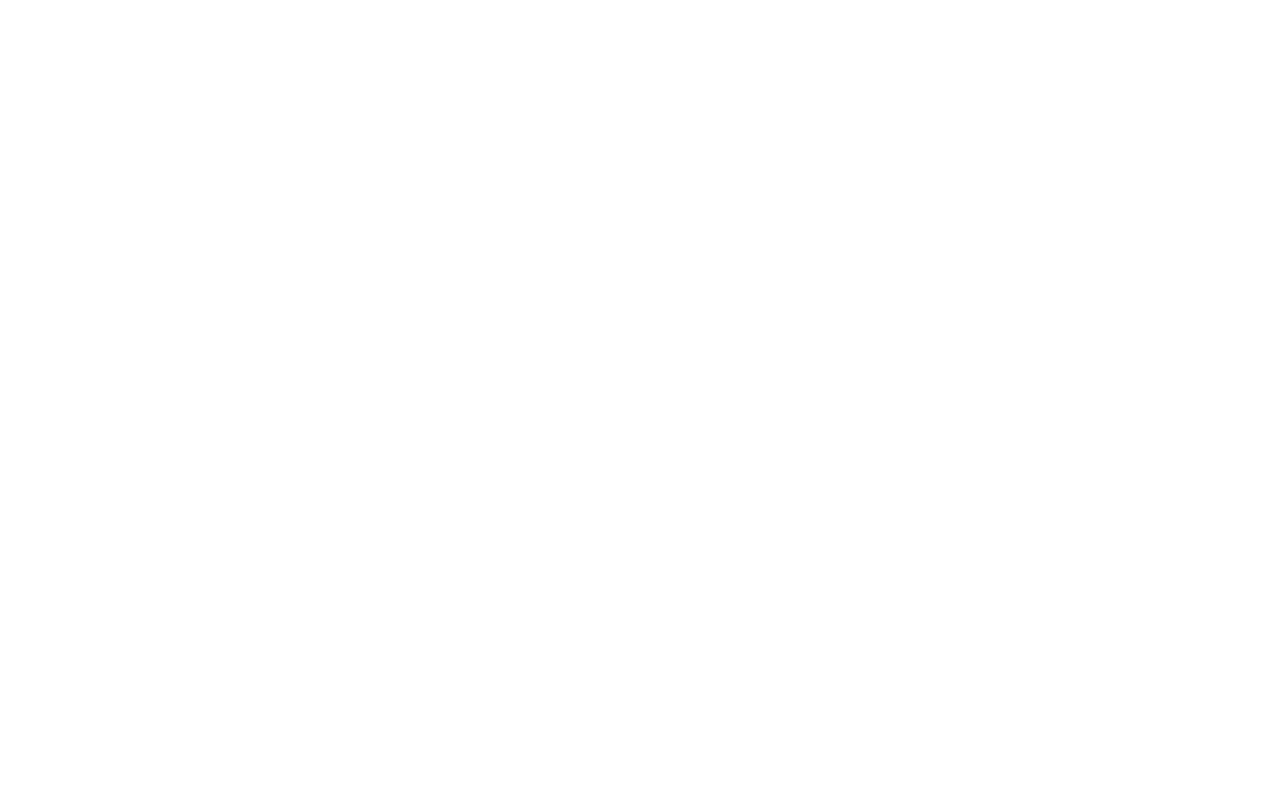
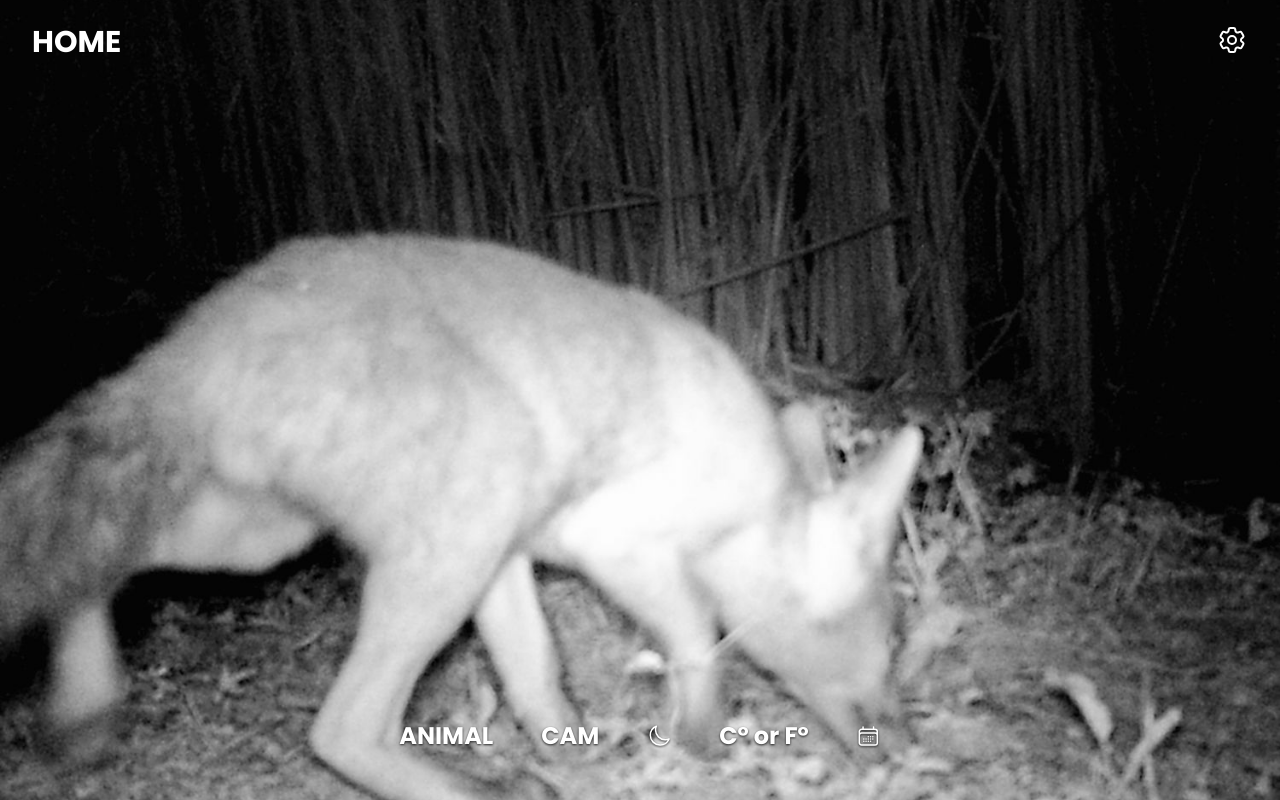
Before and after one commit to micheledinelli/aculei-fe, a React (Vite) app: page /archive in a window 1280 px wide. Built offline with nearby package versions, Linux system fonts and the light colour scheme.

Commit message:
Added Archive page

```diff
--- a/src/App.jsx
+++ b/src/App.jsx
@@ -7,6 +7,7 @@
 
 import Landing from "./pages/Landing";
 import About from "./pages/About";
+import Archive from "./components/Archive";
 
 const router = createBrowserRouter([{ path: "*", Component: Root }]);
 
@@ -19,6 +20,7 @@
     <Routes>
       <Route path="/" element={<Landing />} />
       <Route path="/about" element={<About />} />
+      <Route path="/archive" element={<Archive />} />
     </Routes>
   );
 }
--- /dev/null
+++ b/src/components/Archive.jsx
@@ -0,0 +1,76 @@
+import { NavLink } from "react-router-dom";
+
+import MainImage from "../assets/sample.jpeg";
+
+export default function Archive() {
+  return (
+    <div className="overflow-x-hidden bg-black text-white h-screen">
+      <img className="object-cover w-full h-full" src={MainImage}></img>
+      <div className="absolute top-0 left-0 m-4 px-4 py-2 text-3xl">
+        <NavLink to="/">HOME</NavLink>
+      </div>
+      <div className="absolute top-0 right-0 m-4 px-4 py-2">
+        <NavLink to="/">
+          <svg
+            xmlns="http://www.w3.org/2000/svg"
+            fill="none"
+            viewBox="0 0 24 24"
+            strokeWidth="1.5"
+            stroke="currentColor"
+            class="w-8 h-8"
+          >
+            <path
+              strokeLinecap="round"
+              strokeLinejoin="round"
+              d="M9.594 3.94c.09-.542.56-.94 1.11-.94h2.593c.55 0 1.02.398 1.11.94l.213 1.281c.063.374.313.686.645.87.074.04.147.083.22.127.324.196.72.257 1.075.124l1.217-.456a1.125 1.125 0 011.37.49l1.296 2.247a1.125 1.125 0 01-.26 1.431l-1.003.827c-.293.24-.438.613-.431.992a6.759 6.759 0 010 .255c-.007.378.138.75.43.99l1.005.828c.424.35.534.954.26 1.43l-1.298 2.247a1.125 1.125 0 01-1.369.491l-1.217-.456c-.355-.133-.75-.072-1.076.124a6.57 6.57 0 01-.22.128c-.331.183-.581.495-.644.869l-.213 1.28c-.09.543-.56.941-1.11.941h-2.594c-.55 0-1.02-.398-1.11-.94l-.213-1.281c-.062-.374-.312-.686-.644-.87a6.52 6.52 0 01-.22-.127c-.325-.196-.72-.257-1.076-.124l-1.217.456a1.125 1.125 0 01-1.369-.49l-1.297-2.247a1.125 1.125 0 01.26-1.431l1.004-.827c.292-.24.437-.613.43-.992a6.932 6.932 0 010-.255c.007-.378-.138-.75-.43-.99l-1.004-.828a1.125 1.125 0 01-.26-1.43l1.297-2.247a1.125 1.125 0 011.37-.491l1.216.456c.356.133.751.072 1.076-.124.072-.044.146-.087.22-.128.332-.183.582-.495.644-.869l.214-1.281z"
+            />
+            <path
+              strokeLinecap="round"
+              strokeLinejoin="round"
+              d="M15 12a3 3 0 11-6 0 3 3 0 016 0z"
+            />
+          </svg>
+        </NavLink>
+      </div>
+      <div className="absolute bottom-10 left-1/2 transform -translate-x-1/2 text-center drop-shadow-[0_1.2px_1.2px_rgba(0,0,0,0.8)]">
+        <div className="flex space-x-4 rounded-md text-2xl">
+          <button className="px-4 py-2 rounded-lg">ANIMAL</button>
+          <button className="px-4 py-2 rounded-lg">CAM</button>
+          <button className="px-4 py-2 rounded-lg">
+            <svg
+              xmlns="http://www.w3.org/2000/svg"
+              fill="none"
+              viewBox="0 0 24 24"
+              strokeWidth="1.5"
+              stroke="currentColor"
+              class="w-6 h-6"
+            >
+              <path
+                strokeLinecap="round"
+                strokeLinejoin="round"
+                d="M21.752 15.002A9.718 9.718 0 0118 15.75c-5.385 0-9.75-4.365-9.75-9.75 0-1.33.266-2.597.748-3.752A9.753 9.753 0 003 11.25C3 16.635 7.365 21 12.75 21a9.753 9.753 0 009.002-5.998z"
+              />
+            </svg>
+          </button>
+          <button className="px-4 py-2 rounded-lg">C° or F°</button>
+          <button className="px-4 py-2 rounded-lg">
+            <svg
+              xmlns="http://www.w3.org/2000/svg"
+              fill="none"
+              viewBox="0 0 24 24"
+              strokeWidth="1.5"
+              stroke="currentColor"
+              class="w-6 h-6"
+            >
+              <path
+                strokeLinecap="round"
+                strokeLinejoin="round"
+                d="M6.75 3v2.25M17.25 3v2.25M3 18.75V7.5a2.25 2.25 0 012.25-2.25h13.5A2.25 2.25 0 0121 7.5v11.25m-18 0A2.25 2.25 0 005.25 21h13.5A2.25 2.25 0 0021 18.75m-18 0v-7.5A2.25 2.25 0 015.25 9h13.5A2.25 2.25 0 0121 11.25v7.5m-9-6h.008v.008H12v-.008zM12 15h.008v.008H12V15zm0 2.25h.008v.008H12v-.008zM9.75 15h.008v.008H9.75V15zm0 2.25h.008v.008H9.75v-.008zM7.5 15h.008v.008H7.5V15zm0 2.25h.008v.008H7.5v-.008zm6.75-4.5h.008v.008h-.008v-.008zm0 2.25h.008v.008h-.008V15zm0 2.25h.008v.008h-.008v-.008zm2.25-4.5h.008v.008H16.5v-.008zm0 2.25h.008v.008H16.5V15z"
+              />
+            </svg>
+          </button>
+        </div>
+      </div>
+    </div>
+  );
+}
--- a/src/index.css
+++ b/src/index.css
@@ -3,6 +3,15 @@
 @tailwind base;
 @tailwind components;
 @tailwind utilities;
+
+@layer base {
+  .font-outline-2 {
+    -webkit-text-stroke: 0.4px black;
+  }
+  .font-outline-4 {
+    -webkit-text-stroke: 4px black;
+  }
+}
 
 :root {
   font-family: "Poppins", Inter, system-ui, Avenir, Helvetica, Arial, sans-serif;
--- a/src/pages/Landing.jsx
+++ b/src/pages/Landing.jsx
@@ -5,17 +5,22 @@
 export default function Landing() {
   const title = "ACULEI";
   const about = "ABOUT";
+  const archive = "ARCHIVE";
 
   const aboutPath = "/about";
+  const archivePath = "/archive";
 
   return (
-    <div className="h-screen w-full overflow-hidden">
+    <div className="h-screen w-full overflow-x-hidden">
       <img className="object-cover w-full h-full" src={MainImage}></img>
       <div className="absolute top-0 left-0 w-full h-2/5 flex flex-row items-center justify-center">
         <div className="text-center w-full text-xxl text-white">{title}</div>
       </div>
       <div className="inline-block absolute w-full bottom-2 inset-x-0 text-white text-3xl text-center">
-        <NavLink to={aboutPath}>{about}</NavLink>
+        <div className="flex flex-row justify-evenly">
+          <NavLink to={aboutPath}>{about}</NavLink>
+          <NavLink to={archivePath}>{archive}</NavLink>
+        </div>
       </div>
     </div>
   );
```
Also changed, not shown: src/assets/sample.jpeg (added).
